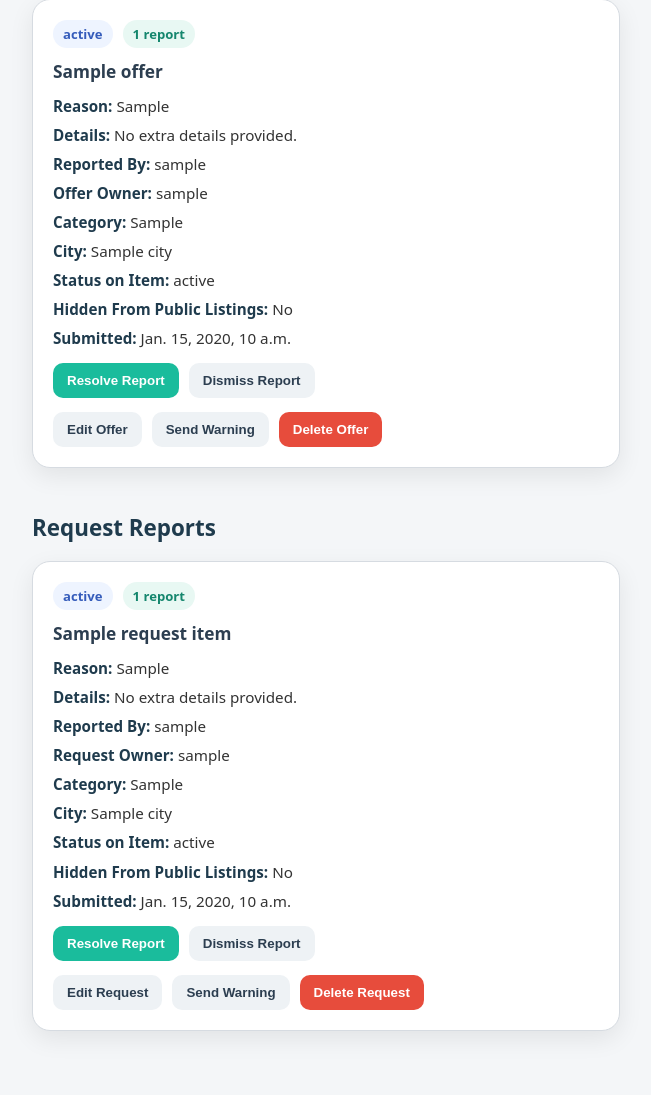
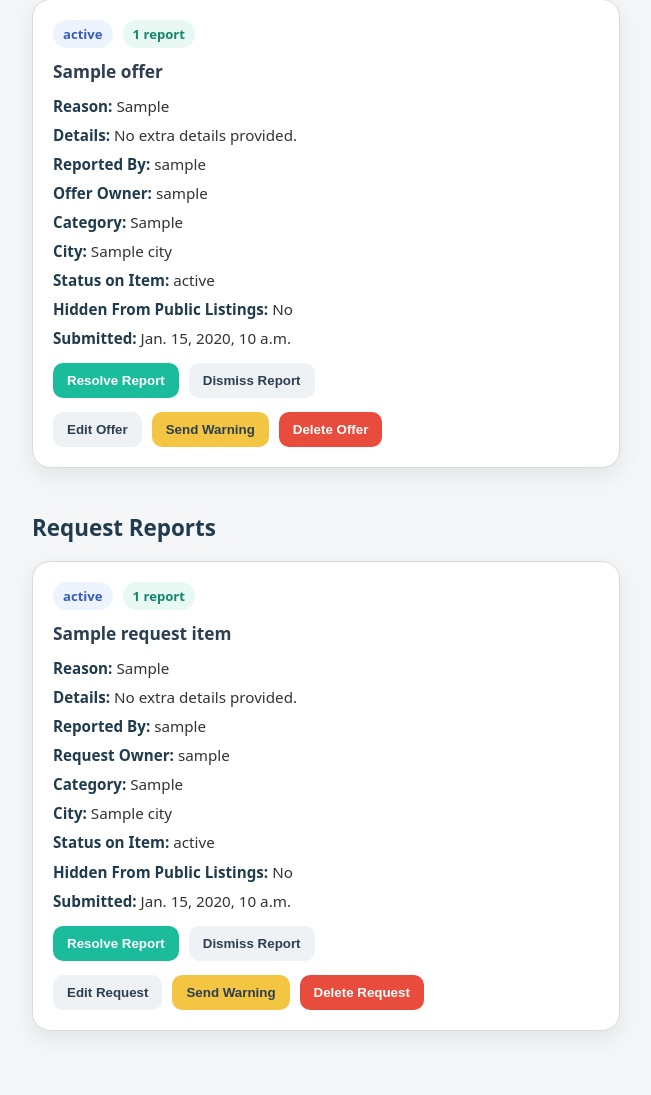
Before and after one commit to Connor-Gregor/helping-connections, a Django app: template MyApp/templates/admin_reports.html in a window 1280 px wide. Shown: the part 293-1388 px from the top of the page, without its empty margins (8-659 px from the left). Run offline with Django 5.2, Linux system fonts and the light colour scheme; the template is opened without the code that fills it: most values are stand-ins (such as "Sample title", 1, 10 or a date in 2020).

Commit message:
Change send warning button color

```diff
--- a/MyApp/templates/admin_reports.html
+++ b/MyApp/templates/admin_reports.html
@@ -114,6 +114,21 @@
         text-decoration: none;
     }
 
+    .warning-btn {
+        padding: 10px 14px;
+        border: none;
+        border-radius: 10px;
+        font-weight: 600;
+        cursor: pointer;
+        text-decoration: none;
+        background: #f4c542;
+        color: #2c3e50;
+        transition: background 0.2s ease;
+    }
+
+    .warning-btn:hover {
+        background: #ddb132;
+    }
     .action-btn {
         background: #1abc9c;
         color: white;
@@ -233,8 +248,7 @@
 
                         <div class="moderation-actions">
                             <button type="button" class="secondary-btn" onclick="toggleSection('edit-offer-{{ report.id }}')">Edit Offer</button>
-                            <button type="button" class="secondary-btn" onclick="toggleSection('warn-offer-{{ report.id }}')">Send Warning</button>
-
+                            <button type="button" class="warning-btn" onclick="toggleSection('warn-offer-{{ report.id }}')">Send Warning</button>
                             <form method="post" action="{% url 'admin_delete_offer' report.offer.id %}">
                                 {% csrf_token %}
                                 <button type="submit" class="danger-btn">Delete Offer</button>
@@ -329,8 +343,7 @@
 
                         <div class="moderation-actions">
                             <button type="button" class="secondary-btn" onclick="toggleSection('edit-request-{{ report.id }}')">Edit Request</button>
-                            <button type="button" class="secondary-btn" onclick="toggleSection('warn-request-{{ report.id }}')">Send Warning</button>
-
+                            <button type="button" class="warning-btn" onclick="toggleSection('warn-request-{{ report.id }}')">Send Warning</button>
                             <form method="post" action="{% url 'admin_delete_request' report.request_item.id %}">
                                 {% csrf_token %}
                                 <button type="submit" class="danger-btn">Delete Request</button>
```
